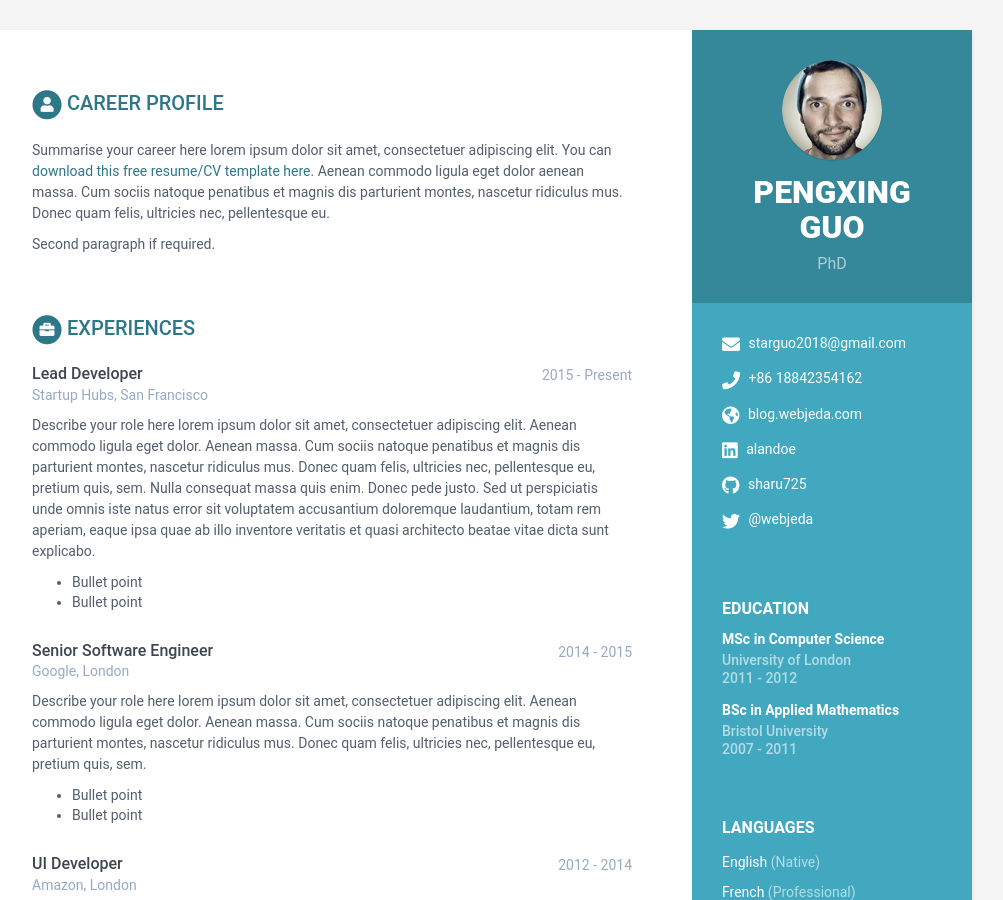
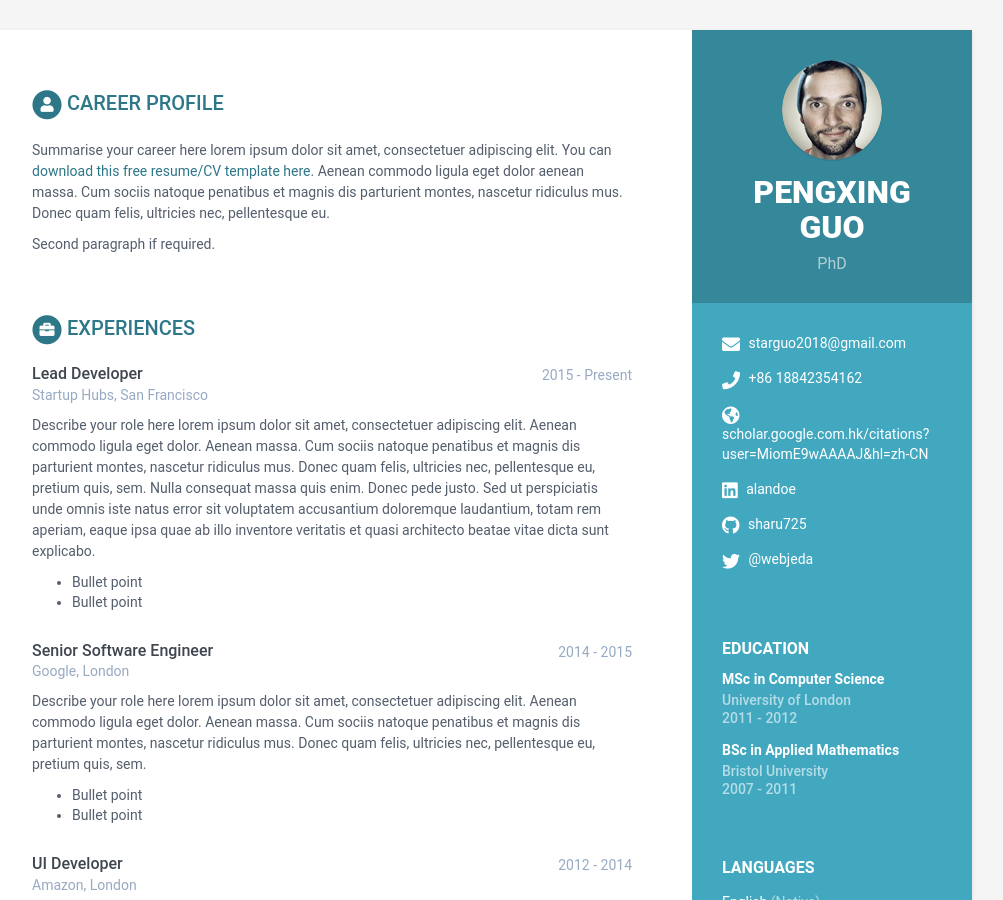
Before and after one commit to STAR-GUO/star.github.io, a Jekyll site: the page built from index.html, in a window 1280 px wide and 900 px high. Shown: the whole window, without its empty margins (168-1171 px from the left). Built offline with Jekyll 4.4.1, drawn with Linux system fonts in a browser that asks for light colours.

Commit message:
Update data.yml

```diff
--- a/_data/data.yml
+++ b/_data/data.yml
@@ -14,7 +14,7 @@ sidebar:
     # Sidebar links
     email: starguo2018@gmail.com
     phone: +86 18842354162
-    website: blog.webjeda.com #do not add http://
+    website: scholar.google.com.hk/citations?user=MiomE9wAAAAJ&hl=zh-CN #do not add http://
     linkedin: alandoe
     github: sharu725
     gitlab:
```
